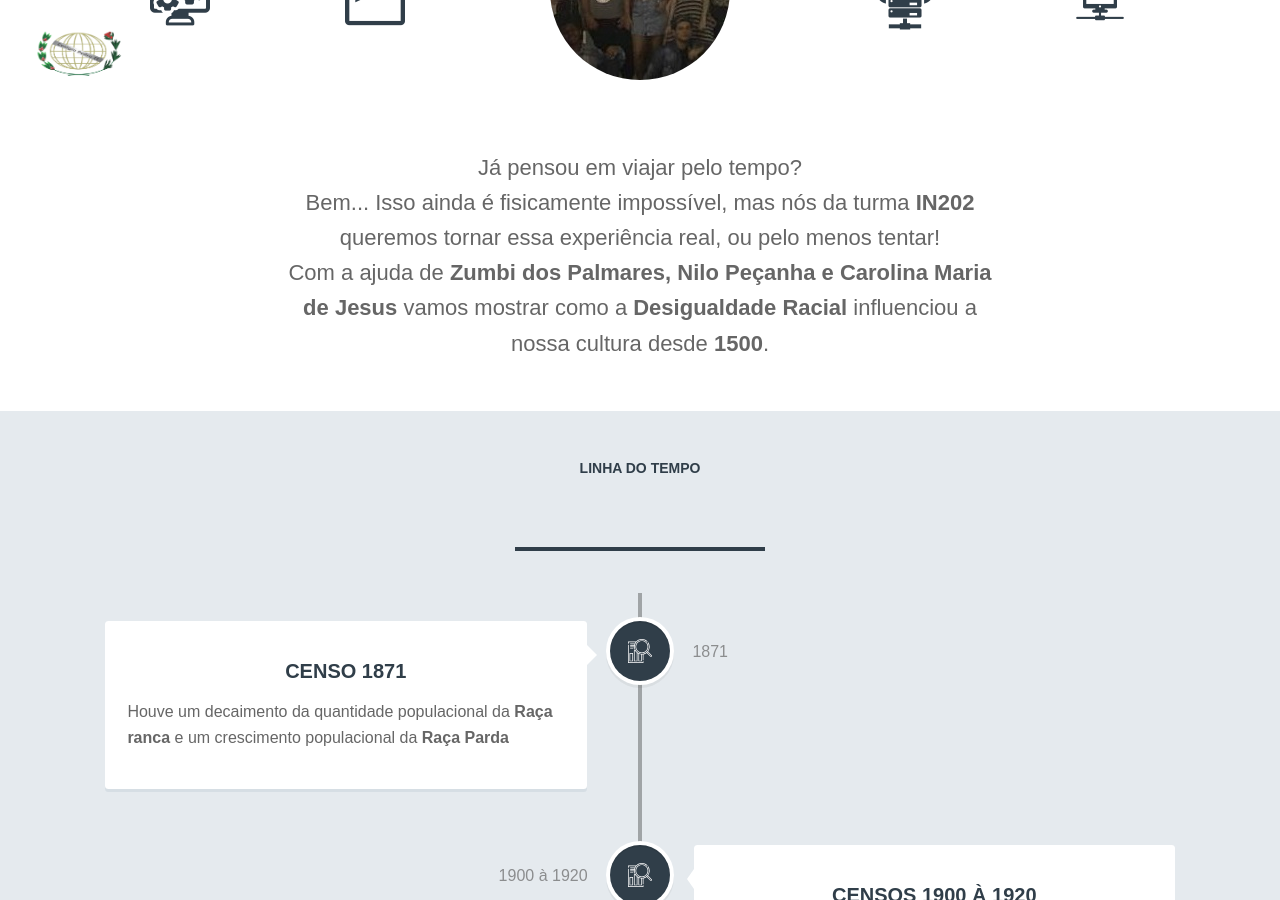
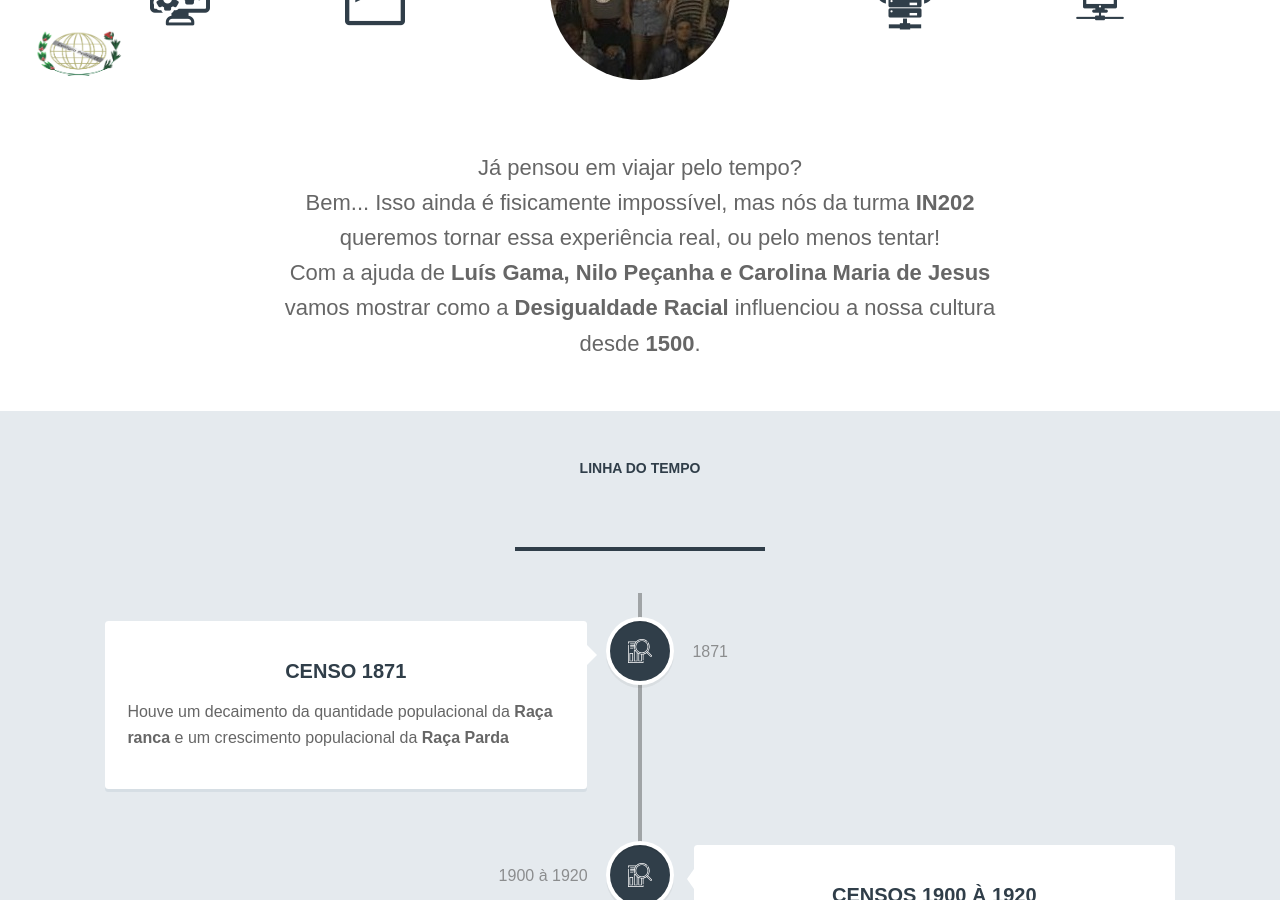
Before and after one commit to TheoVinicius/sitefeira, a Jekyll site: the page built from index.html, in a window 1280 px wide and 900 px high, scrolled down 742 px. Built offline with Jekyll 4.4.1, drawn with Linux system fonts in a browser that asks for light colours; nearby versions of some CDN libraries.

Commit message:
Update about.html
Consertado

```diff
--- a/_includes/about.html
+++ b/_includes/about.html
@@ -1,2 +1,2 @@
 <section><h2 id="about-me">Sobre o Projeto</h2><hr class="bar"/><div class="about-lock"><div ontouchstart="this.classList.toggle('hover');" class="flip-container"><div class="flipper"><div class="front"><div class="face-img"></div></div><div class="back"><div class="face1-img"></div></div></div></div><div class="glyph-icon flaticon-cogwheel28"></div><div class="glyph-icon flaticon-computer1"></div><div class="glyph-icon flaticon-hosting"></div><div class="glyph-icon flaticon-computers13"></div></div><div class="blurb"><p>Já pensou em viajar pelo tempo?<br>Bem... Isso ainda é fisicamente impossível, mas nós da turma <strong>IN202</strong> queremos tornar essa experiência real, ou pelo menos tentar!<br>
-Com a ajuda de <strong>Zumbi dos Palmares, Nilo Peçanha e Carolina Maria de Jesus</strong> vamos mostrar como a <strong>Desigualdade Racial</strong> influenciou a nossa cultura desde <strong>1500</strong>.</p></div><div class="skill-lock"></div></section>
+Com a ajuda de <strong>Luís Gama, Nilo Peçanha e Carolina Maria de Jesus</strong> vamos mostrar como a <strong>Desigualdade Racial</strong> influenciou a nossa cultura desde <strong>1500</strong>.</p></div><div class="skill-lock"></div></section>
```
